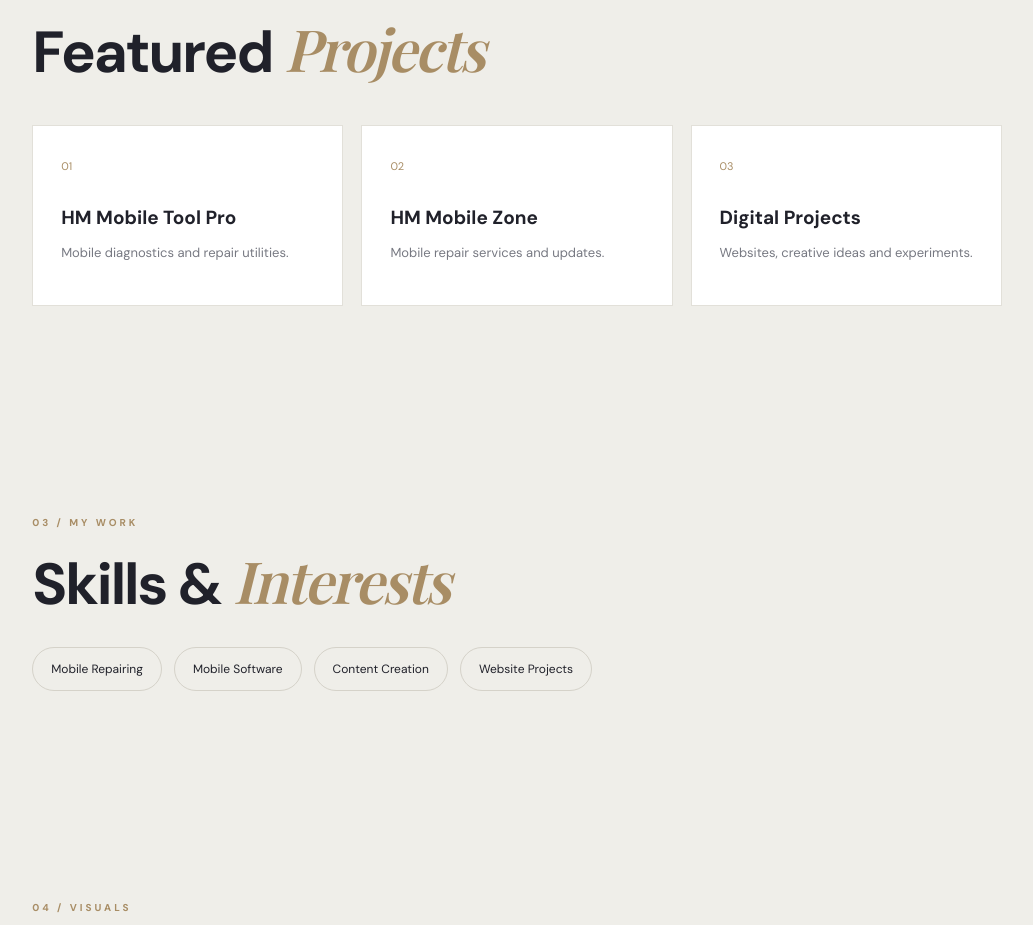
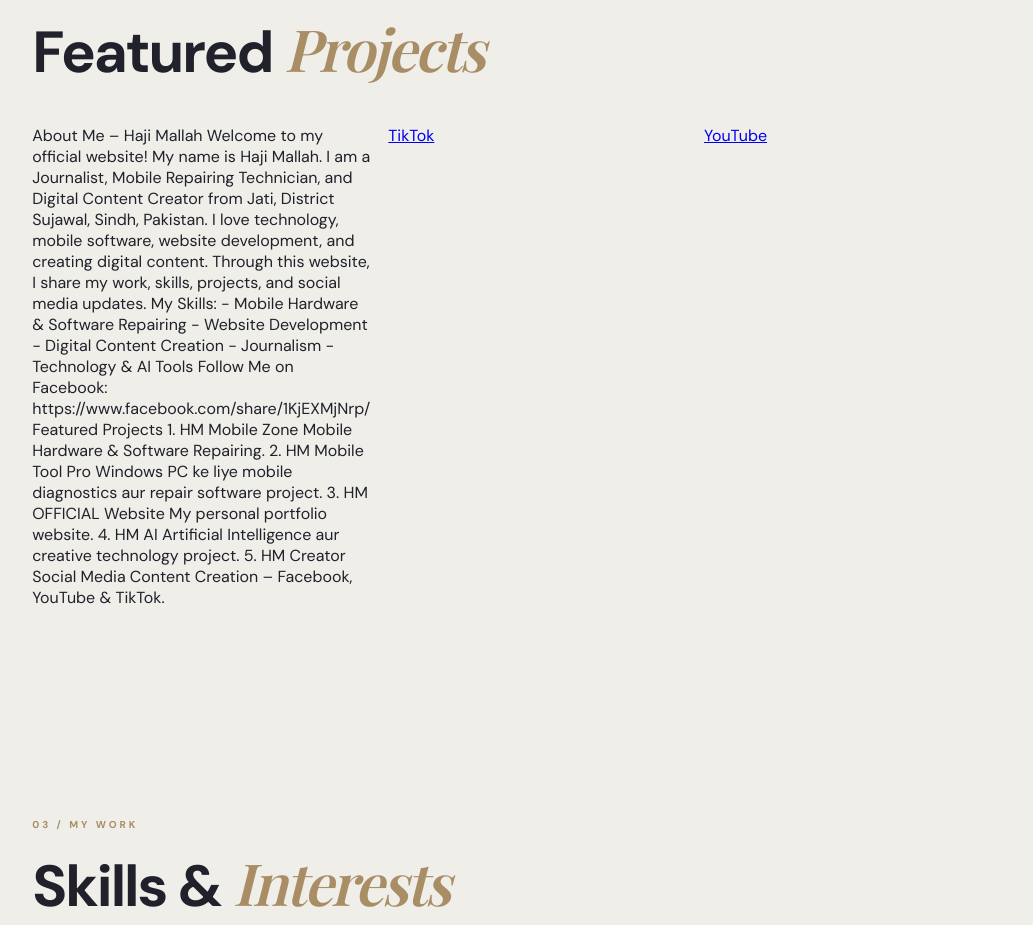
Before and after one commit to mallahhaji480-svg/HM-OFFICIAL., a plain HTML site: page index.html in a window 1280 px wide. Shown: the part 1801-2726 px from the top of the page, without its empty margins (123-1156 px from the left). Drawn offline with nearby package versions, Linux system fonts and the light colour scheme; a web font is replaced by a local one.

Commit message:
Update index.html

```diff
--- a/index.html
+++ b/index.html
@@ -114,10 +114,54 @@ https://www.facebook.com/share/1KjEXMjNrp/with your own introduction.</p>
     <section class="content-section" id="projects">
       <p class="section-kicker">02 / WHAT I CREATE</p><h2>Featured <em>Projects</em></h2>
       <div class="cards">
-        <article class="project-card"><span>01</span><h3>HM Mobile Tool Pro</h3><p>Mobile diagnostics and repair utilities.</p></article>
-        <article class="project-card"><span>02</span><h3>HM Mobile Zone</h3><p>Mobile repair services and updates.</p></article>
-        <article class="project-card"><span>03</span><h3>Digital Projects</h3><p>Websites, creative ideas and experiments.</p></article>
-      </div>
+        About Me – Haji Mallah
+
+Welcome to my official website!
+
+My name is Haji Mallah. I am a Journalist, Mobile Repairing Technician, and Digital Content Creator from Jati, District Sujawal, Sindh, Pakistan.
+
+I love technology, mobile software, website development, and creating digital content.
+
+Through this website, I share my work, skills, projects, and social media updates.
+
+My Skills:
+
+- Mobile Hardware & Software Repairing
+- Website Development
+- Digital Content Creation
+- Journalism
+- Technology & AI Tools
+
+Follow Me on Facebook:
+https://www.facebook.com/share/1KjEXMjNrp/
+Featured Projects
+
+1. HM Mobile Zone
+
+Mobile Hardware & Software Repairing.
+
+2. HM Mobile Tool Pro
+
+Windows PC ke liye mobile diagnostics aur repair software project.
+
+3. HM OFFICIAL Website
+
+My personal portfolio website.
+
+4. HM AI
+
+Artificial Intelligence aur creative technology project.
+
+5. HM Creator
+
+Social Media Content Creation – Facebook, YouTube & TikTok.
+<a href="https://www.tiktok.com/@hmbhai0" target="_blank">
+  TikTok
+</a>
+
+<a href="https://www.youtube.com/@hrsjati3875" target="_blank">
+  YouTube
+</a>
     </section>
     <section class="content-section" id="skills">
       <p class="section-kicker">03 / MY WORK</p><h2>Skills & <em>Interests</em></h2>
```
